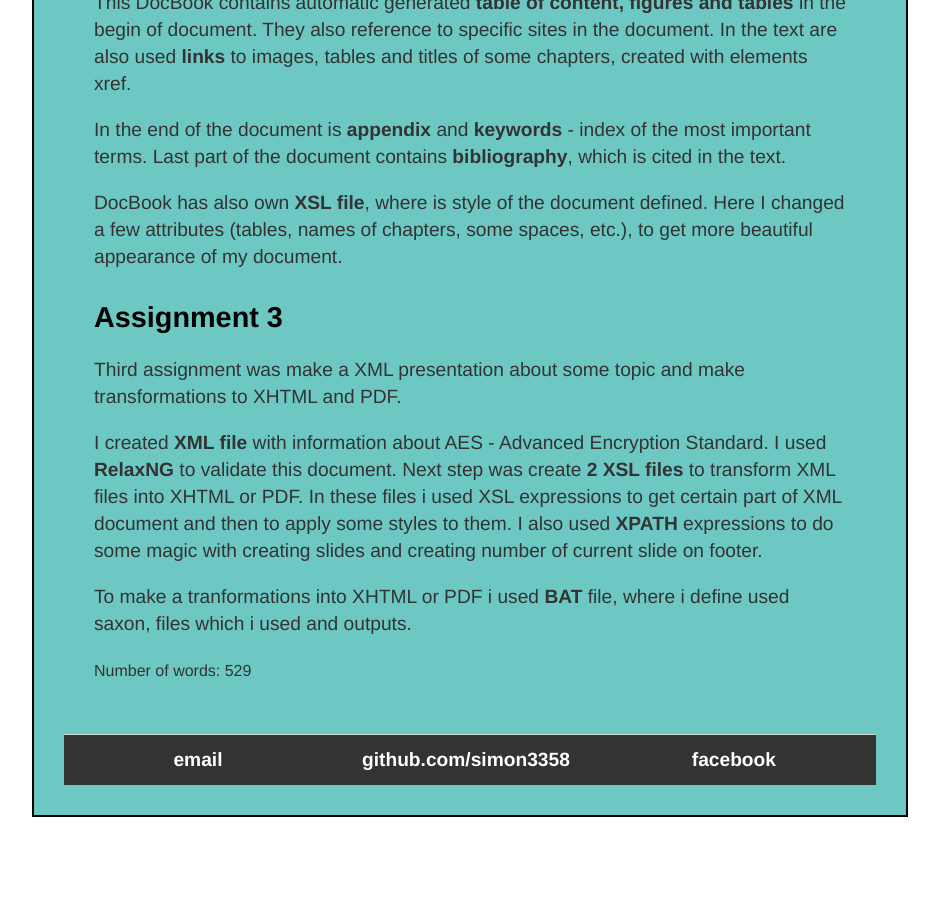
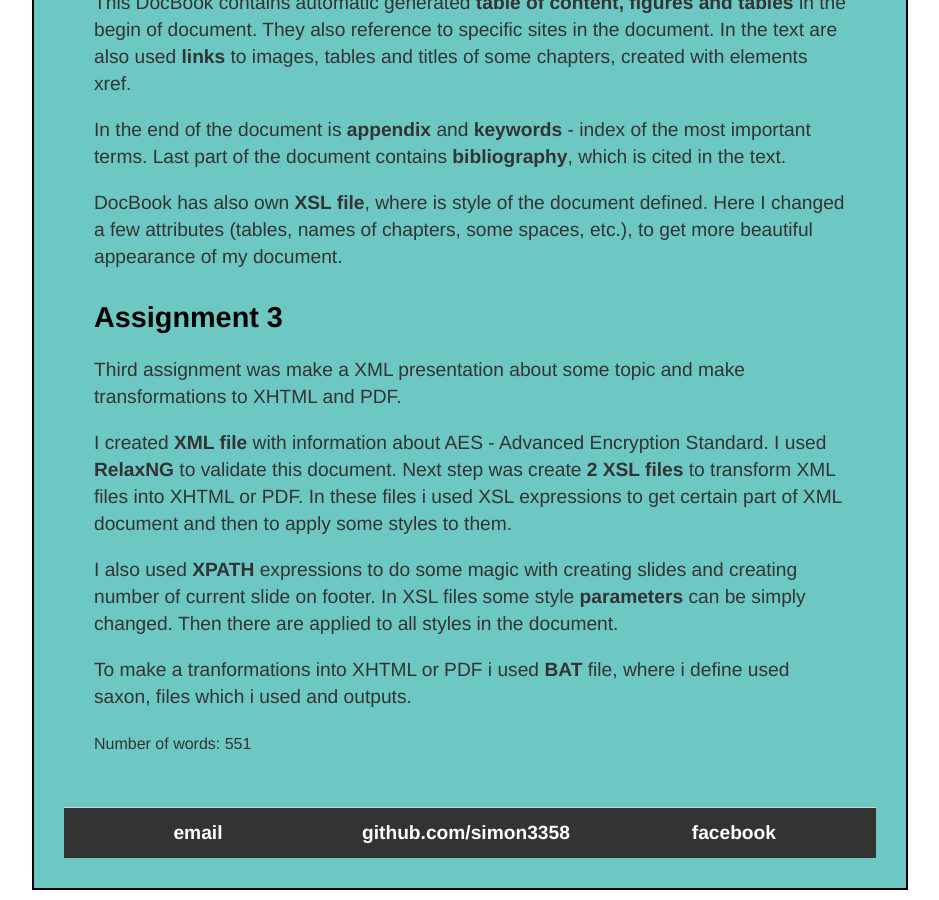
Before and after one commit to simon3358/simon3358.github.io, a Jekyll site: the page built from documentation/index.html, in a window 1280 px wide and 900 px high, scrolled down 1226 px. Shown: the whole window, without its empty margins (170-1109 px from the left). Built offline with Jekyll 4.4.1, drawn with Linux system fonts in a browser that asks for light colours; before the commit the page ends 2053 px from its top, so only the background shows below that.

Commit message:
update assignment 3

```diff
--- a/documentation/index.html
+++ b/documentation/index.html
@@ -54,8 +54,11 @@ end
 <p>
     I created <b>XML file</b> with information about AES - Advanced Encryption Standard. I used <b>RelaxNG</b> to validate this document.
     Next step was create <b>2 XSL files</b> to transform XML files into XHTML or PDF. In these files i used XSL expressions to
-    get certain part of XML document and then to apply some styles to them. I also used <b>XPATH</b> expressions to do some magic
-    with creating slides and creating number of current slide on footer.
+    get certain part of XML document and then to apply some styles to them.
+</p>
+<p>
+    I also used <b>XPATH</b> expressions to do some magic with creating slides and creating number of current slide on footer.
+    In XSL files some style <b>parameters</b> can be simply changed. Then there are applied to all styles in the document.
 </p>
 <p>
     To make a tranformations into XHTML or PDF i used <b>BAT</b> file, where i define used saxon, files which i used and outputs.
```
